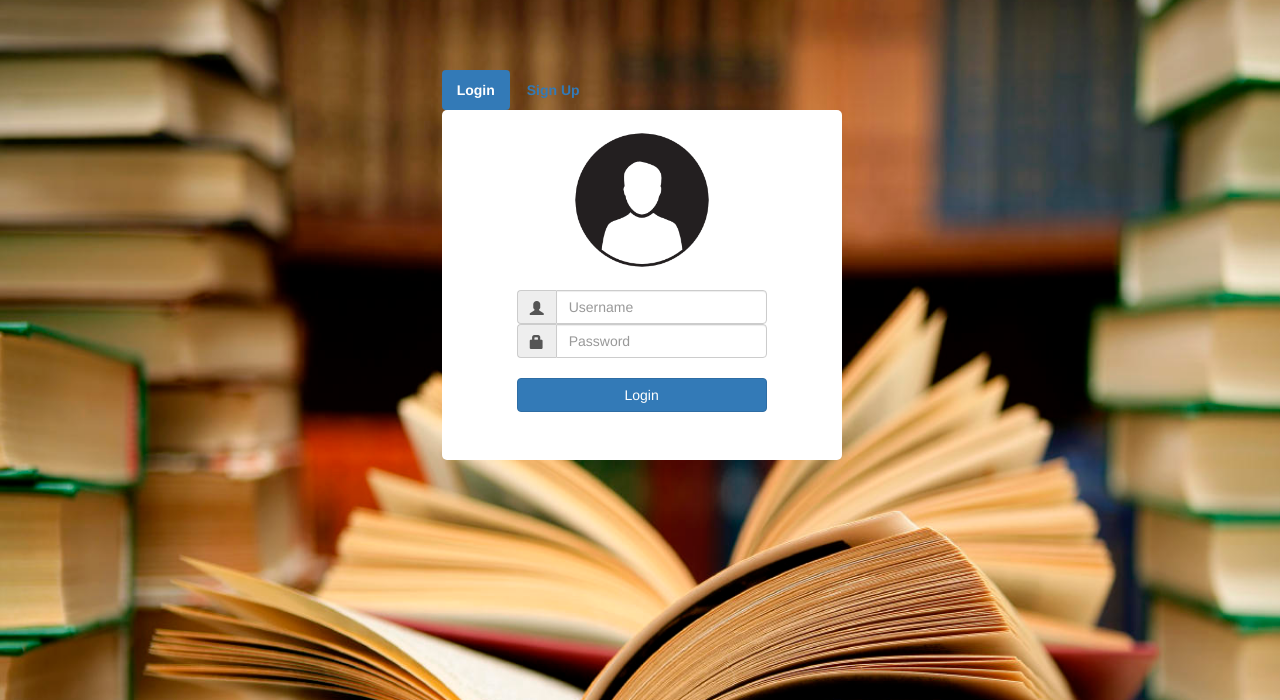
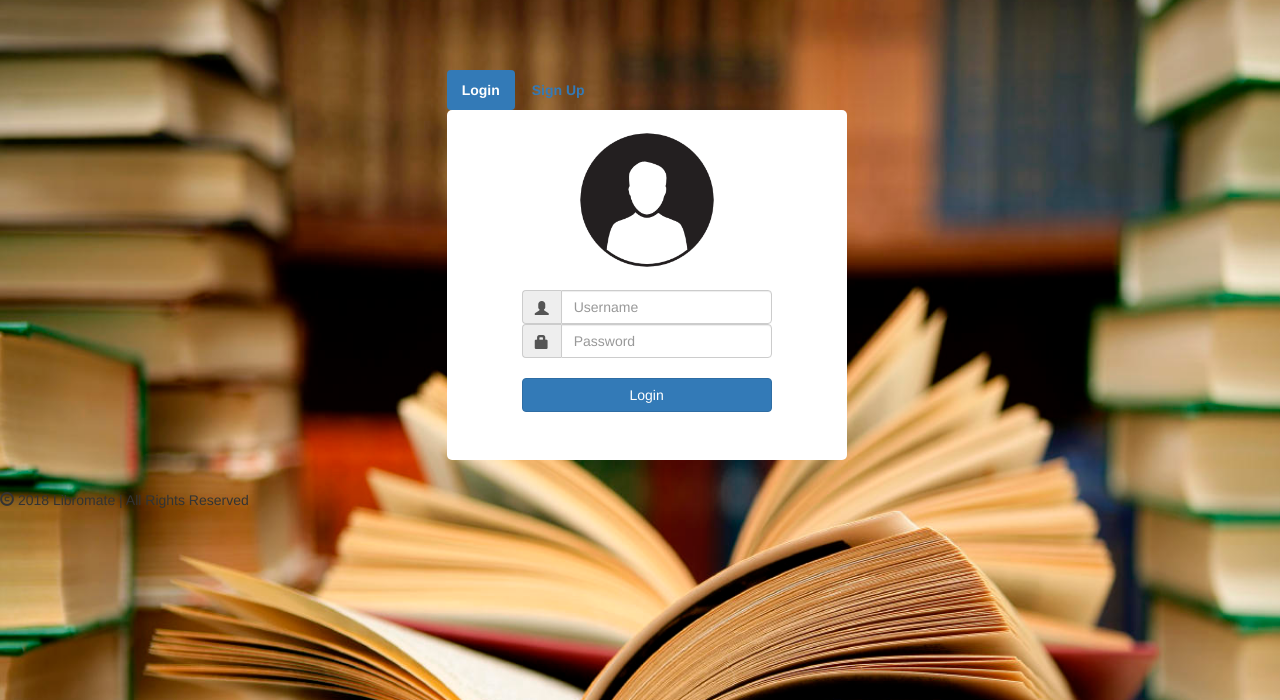
Before and after one commit to csi-lnmiit/S63_Book-Exchange-App, a PHP site: page / in a window 1280 px wide. Shown: the part 100-800 px from the top of the page. Run offline with PHP 8.4, Linux system fonts and the light colour scheme; data that the repository does not hold is empty; some libraries are stand-ins or nearby versions.

Commit message:
Update index.php

```diff
--- a/index.php
+++ b/index.php
@@ -186,9 +186,10 @@
        <img src="Images/logo.png" style="height:100px;">
     </header>
 
-        <div class="col-md-4"></div>
+    <div class="col-md-12"><!--outer div start-->
+        <div class="col-md-4"></div><!--left div end-->
 
-        <div class="col-md-4" style="padding-top: 70px"><!--outer div start-->
+        <div class="col-md-4" style="padding-top: 70px"><!--mid div start-->
             <ul class="nav nav-pills">
                 <li class="active"><a data-toggle="pill" href="#login"><b>Login</b></a></li>
                 <li ><a data-toggle="pill" href="#signup"><b>Sign Up</b></a></li>
@@ -250,9 +251,15 @@
                     </div><!--row end-->
                 </div>
             </div><!--tab pill end-->
-        </div><!--outer div end-->
+        </div><!--mid div end-->
 
-        <div class="col-md-4"></div>
+        <div class="col-md-4"></div><!--right div end-->
+      </div><!--outer div end-->
+
+        <div class="footer">
+            <p><span class="glyphicon glyphicon-copyright-mark"> </span>&nbsp;2018 Libromate | All Rights Reserved</p>
+        </div>
+
 
 
 
```
